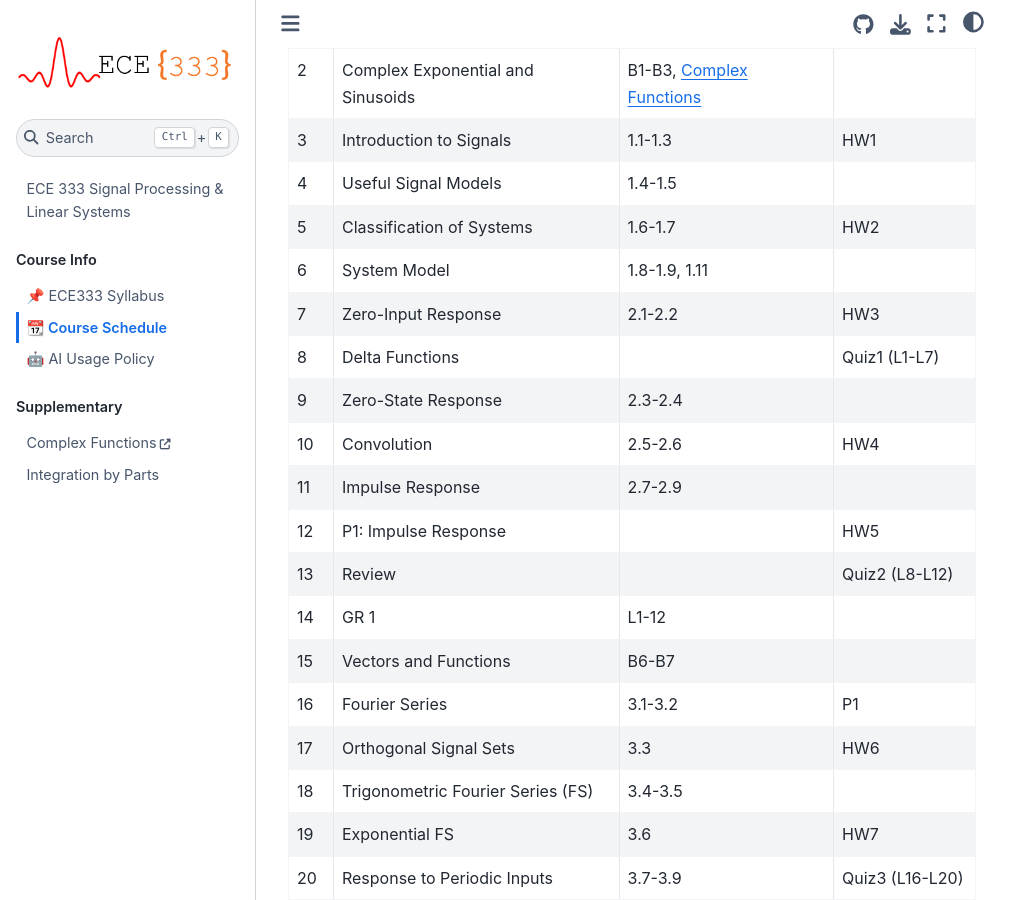
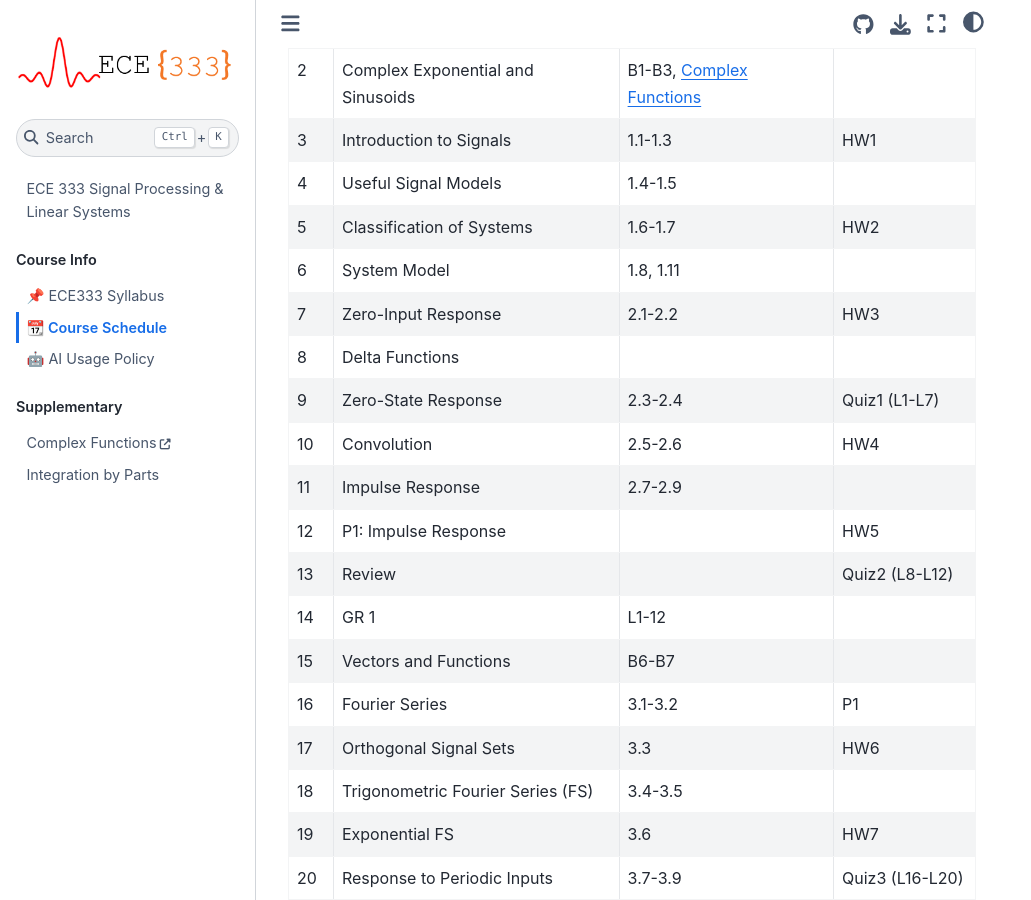
Before and after one commit to USAFA-ECE/ece333, a Jupyter Book: the page built from book/schedule.md, in a window 1280 px wide and 900 px high, scrolled down 337 px. Shown: the whole window, without its empty margins (0-1031 px from the left). Built offline with Jupyter Book 1.0.4 settings and Sphinx 7.4.7 and the Sphinx Book theme 1.1.4, drawn with Linux system fonts in a browser that asks for light colours.

Commit message:
Updated schedule

```diff
--- a/book/schedule.md
+++ b/book/schedule.md
@@ -12,10 +12,10 @@ This schedule is subject to change as appropriate.
 |3  | Introduction to Signals           | 1.1-1.3       | HW1             |
 |4  | Useful Signal Models              | 1.4-1.5       |                 |
 |5  | Classification of Systems         | 1.6-1.7       | HW2             |
-|6  | System Model                      | 1.8-1.9, 1.11 |                 |
+|6  | System Model                      | 1.8, 1.11     |                 |
 |7  | Zero-Input Response               | 2.1-2.2       | HW3             |
-|8  | Delta Functions                   |               | Quiz1 (L1-L7)   |
-|9  | Zero-State Response               | 2.3-2.4       |                 |
+|8  | Delta Functions                   |               |                 |
+|9  | Zero-State Response               | 2.3-2.4       | Quiz1 (L1-L7)   |
 |10 | Convolution                       | 2.5-2.6       | HW4             |
 |11 | Impulse Response                  | 2.7-2.9       |                 |
 |12 | P1: Impulse Response              |               | HW5             |
```
